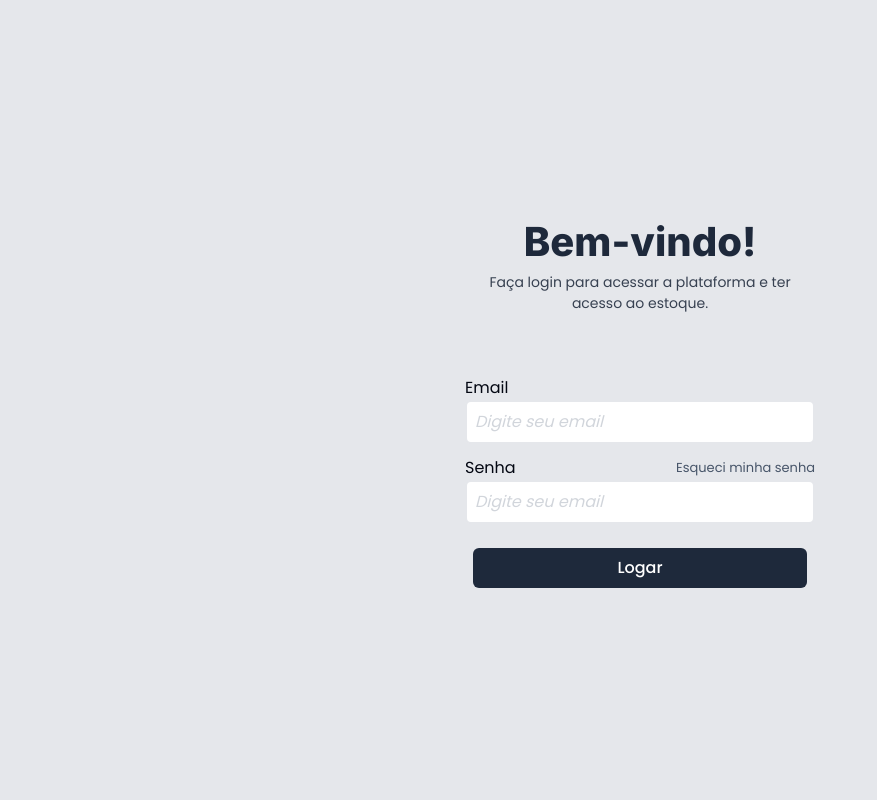
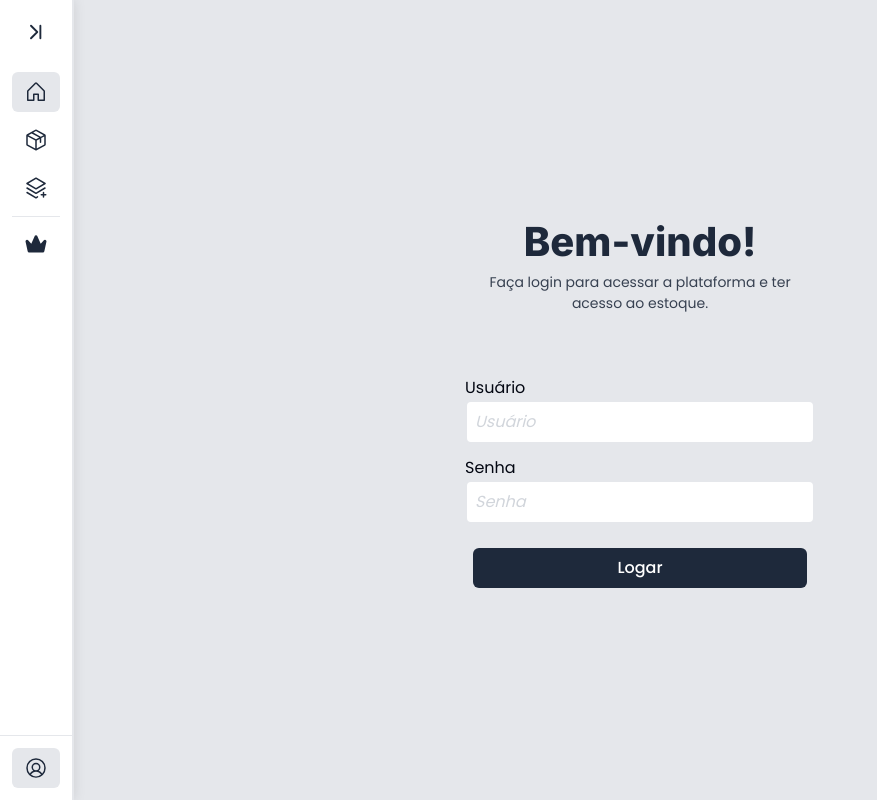
Before and after one commit to LuizLimaG/estoque, a Next.js app: page /login in a window 1280 px wide. Shown: the whole page, without its empty margins (0-877 px from the left). Built offline with nearby package versions, Linux system fonts and the light colour scheme; no server answers.

Commit message:
Created user auth and auth context with firebase

```diff
--- a/package.json
+++ b/package.json
@@ -12,7 +12,7 @@
     "@phosphor-icons/react": "^2.1.5-alpha.3",
     "class-variance-authority": "^0.7.1",
     "clsx": "^2.1.1",
-    "firebase": "^11.3.0",
+    "firebase": "^11.3.1",
     "firebase-admin": "^13.1.0",
     "lucide-react": "^0.475.0",
     "next": "15.1.6",
--- a/src/app/admin/registerCollaborator/page.tsx
+++ b/src/app/admin/registerCollaborator/page.tsx
@@ -1,9 +1,29 @@
+"use client";
+
+import { SignUp } from "@/data/auth/signUp";
+import { redirect } from "next/navigation";
+import { useState } from "react";
+
 export default function RegisterCollaborator() {
+  const [user, setUser] = useState("");
+  const [password, setPassword] = useState("");
+
+  const handleForm = async () => {
+    const { result, error } = await SignUp(`${user}@hotntender.com`, password);
+    if (error) {
+      throw new Error(`${error}`);
+    } else {
+      redirect("/admin");
+    }
+  };
+
   return (
     <div className="w-full h-full grid place-items-center font-poppins">
       <div className="w-4/6 lg:w-2/6 h-[500px] flex flex-col items-center justify-evenly">
         <section className="w-full flex flex-col items-center">
-            <div className="font-inter font-extrabold text-[40px] text-slate-800 text-center">Cadastrar colaborador</div>
+          <div className="font-inter font-extrabold text-[40px] text-slate-800 text-center">
+            Cadastrar colaborador
+          </div>
           <div className="font-normal text-[14px] text-gray-700 text-center">
             Cadastre um colaborador para acessar o sistema.
           </div>
@@ -21,6 +41,8 @@ export default function RegisterCollaborator() {
                 className="w-full rounded-md border-[2px] border-gray-200 px-2 py-2 focus:border-slate-800 placeholder:text-gray-300 placeholder:italic outline-none"
                 name="user"
                 autoComplete="off"
+                value={user}
+                onChange={(e) => setUser(e.target.value)}
               />
             </div>
             <div className="w-full">
@@ -33,23 +55,16 @@ export default function RegisterCollaborator() {
                 className="w-full rounded-md border-[2px] border-gray-200 px-2 py-2 focus:border-slate-800 placeholder:text-gray-300 placeholder:italic outline-none"
                 name="password"
                 autoComplete="off"
-                />
-              </div>
-              <div className="w-full">
-                <div>
-                  <label htmlFor="confirmPassword">Confirmar senha</label>
-                </div>
-                <input
-                  type="text"
-                  placeholder="Confirme a senha"
-                  className="w-full rounded-md border-[2px] border-gray-200 px-2 py-2 focus:border-slate-800 placeholder:text-gray-300 placeholder:italic outline-none"
-                  name="confirmPassword"
-                  autoComplete="off"
+                value={password}
+                onChange={(e) => setPassword(e.target.value)}
               />
             </div>
           </div>
           <div className="w-full px-2">
-              <button className="block w-full bg-slate-800 text-white font-medium rounded-md py-2 hover:bg-slate-700 transition-all duration-200">
+            <button
+              onClick={handleForm}
+              className="block w-full bg-slate-800 text-white font-medium rounded-md py-2 hover:bg-slate-700 transition-all duration-200"
+            >
               Logar
             </button>
           </div>
--- a/src/app/layout.tsx
+++ b/src/app/layout.tsx
@@ -1,10 +1,14 @@
-"use client";
 import { Inter, Poppins } from "next/font/google";
 import "./globals.css";
 import NextTopLoader from "nextjs-toploader";
 import Sidebar, { SidebarItem } from "@/components/sidebar";
-import { CrownSimple, House, Package, StackPlus, UserCircle } from "@phosphor-icons/react/dist/ssr";
-import { usePathname } from "next/navigation";
+import {
+  CrownSimple,
+  House,
+  Package,
+  StackPlus,
+} from "@phosphor-icons/react/dist/ssr";
+import { AuthContextProvider } from "@/context/authProvider";
 
 const poppins = Poppins({
   subsets: ["latin"],
@@ -23,21 +27,17 @@ export default function RootLayout({
 }: Readonly<{
   children: React.ReactNode;
 }>) {
-  const pathname = usePathname();
-  const routesWithoutSidebar = ["/login"];
-  const shouldShowSidebar = !routesWithoutSidebar.includes(pathname);
-
   return (
     <html lang="pt-br">
       <body
         className={`antialiased h-screen ${poppins.variable} ${inter.variable}  bg-gray-200`}
       >
+        <AuthContextProvider>
           <NextTopLoader
             height={5}
             color="#1E293B"
             showSpinner={false}
           ></NextTopLoader>
-        {shouldShowSidebar && (
           <Sidebar>
             <SidebarItem
               icon={<House size={24} />}
@@ -66,8 +66,8 @@ export default function RootLayout({
               link={"/admin"}
             />
           </Sidebar>
-        )}
           {children}
+        </AuthContextProvider>
       </body>
     </html>
   );
--- a/src/app/login/page.tsx
+++ b/src/app/login/page.tsx
@@ -1,9 +1,35 @@
+"use client";
+
+import { SignIn } from "@/data/auth/signIn";
+import { FirebaseError } from "firebase/app";
+import { redirect } from "next/navigation";
+import { useState } from "react";
+
 export default function Login() {
+  const [user, setUser] = useState("");
+  const [password, setPassword] = useState("");
+
+  const handleForm = async () => {
+    const { result, error } = await SignIn(`${user}@hotntender.com`, password);
+    if (error) {
+      const firebaseError = error as FirebaseError;
+      if (firebaseError.message) {
+        throw new Error(firebaseError.message);
+      } else {
+        throw new Error("Erro desconhecido");
+      }
+    } else {
+      redirect("/");
+    }
+  };
+
   return (
     <div className="w-full h-full grid place-items-center font-poppins">
       <div className="w-[350px] h-[500px] flex flex-col items-center justify-evenly">
         <section className="w-full flex flex-col items-center">
-          <div className="font-inter font-extrabold text-[40px] text-slate-800">Bem-vindo!</div>
+          <div className="font-inter font-extrabold text-[40px] text-slate-800">
+            Bem-vindo!
+          </div>
           <div className="font-normal text-[14px] text-gray-700 text-center">
             Faça login para acessar a plataforma e ter acesso ao estoque.
           </div>
@@ -13,32 +39,36 @@ export default function Login() {
           <div className="w-full flex flex-col gap-3">
             <div className="w-full">
               <div>
-                <label htmlFor="email">Email</label>
+                <label htmlFor="user">Usuário</label>
               </div>
               <input
                 type="text"
-                placeholder="Digite seu email"
+                placeholder="Usuário"
                 className="w-full rounded-md border-[2px] border-gray-200 px-2 py-2 focus:border-slate-800 placeholder:text-gray-300 placeholder:italic"
-                name="email"
+                name="user"
+                value={user}
+                onChange={(e) => setUser(e.target.value)}
               />
             </div>
             <div className="w-full">
               <div className="flex items-center justify-between">
-                <label htmlFor="senha">Senha</label>
-                <span className="text-[13px] text-slate-600 cursor-pointer hover:underline">
-                  Esqueci minha senha
-                </span>
+                <label htmlFor="password">Senha</label>
               </div>
               <input
                 type="text"
-                placeholder="Digite seu email"
+                placeholder="Senha"
                 className="w-full rounded-md border-[2px] border-gray-200 px-2 py-2 focus:border-slate-800 placeholder:text-gray-300 placeholder:italic"
-                name="email"
+                name="password"
+                value={password}
+                onChange={(e) => setPassword(e.target.value)}
               />
             </div>
           </div>
           <div className="w-full px-2">
-            <button className="block w-full bg-slate-800 text-white font-medium rounded-md py-2 hover:bg-slate-700 transition-all duration-200">
+            <button
+              onClick={handleForm}
+              className="block w-full bg-slate-800 text-white font-medium rounded-md py-2 hover:bg-slate-700 transition-all duration-200"
+            >
               Logar
             </button>
           </div>
--- /dev/null
+++ b/src/context/authContext.ts
@@ -0,0 +1,12 @@
+'use client'
+
+import { User } from "firebase/auth"
+import { createContext, useContext } from "react"
+
+interface AuthContextType {
+    userAuth: User | null,
+    logout: () => void
+}
+
+export const AuthContext = createContext<AuthContextType>({} as AuthContextType)
+export const useAuthContext = () => useContext(AuthContext)
--- /dev/null
+++ b/src/context/authProvider.tsx
@@ -0,0 +1,58 @@
+"use client";
+
+import app from "@/data/firebase/firebaseConfig";
+import { getAuth, onAuthStateChanged, signOut, User } from "firebase/auth";
+import React, { useEffect, useState } from "react";
+import { AuthContext } from "./authContext";
+
+interface AuthContextProviderProps {
+  children: React.ReactNode;
+}
+
+const auth = getAuth(app);
+
+export const AuthContextProvider: React.FC<AuthContextProviderProps> = ({
+  children,
+}) => {
+  const [userAuth, setUserAuth] = useState<User | null>(null);
+  const [loading, setLoading] = useState(true);
+
+  useEffect(() => {
+    const unsubscribe = onAuthStateChanged(
+      auth,
+      (authUserCredentials: User | null) => {
+        setUserAuth(authUserCredentials);
+        setLoading(false);
+      }
+    );
+    return () => unsubscribe();
+  }, []);
+
+  async function logout() {
+    let result = null;
+    let error = null;
+
+    try {
+      result = await signOut(auth);
+    } catch (e) {
+      error = e;
+    }
+
+    return {
+      result,
+      error,
+    };
+  }
+
+  return (
+    <AuthContext.Provider value={{ userAuth, logout }}>
+      {loading ? (
+        <div className="flex items-center justify-center w-full">
+          <div className="animate-spin rounded-full h-12 w-12 border-4 border-r-slate-800 border-justPurple" />
+        </div>
+      ) : (
+        children
+      )}
+    </AuthContext.Provider>
+  );
+};
--- /dev/null
+++ b/src/data/auth/signIn.ts
@@ -0,0 +1,20 @@
+import { getAuth, signInWithEmailAndPassword } from "firebase/auth";
+import app from "../firebase/firebaseConfig";
+
+const auth = getAuth(app);
+
+export async function SignIn(email: string, password: string) {
+  let result = null;
+  let error = null;
+
+  try {
+    result = await signInWithEmailAndPassword(auth, email, password);
+  } catch (err) {
+    error = err;
+  }
+
+  return {
+    result,
+    error,
+  };
+}
--- /dev/null
+++ b/src/data/auth/signUp.ts
@@ -0,0 +1,20 @@
+import dbConfig from '../firebase/firebaseConfig'
+import { createUserWithEmailAndPassword, getAuth } from "firebase/auth";
+
+const auth = getAuth(dbConfig)
+
+export async function SignUp(email: string, password: string) {
+    let result = null
+    let error = null
+
+    try {
+        result = await createUserWithEmailAndPassword(auth, email, password)
+    } catch (err) {
+        error = err
+    }
+
+    return {
+        result,
+        error
+    }
+}
--- a/src/data/firebase/firebaseConfig.ts
+++ b/src/data/firebase/firebaseConfig.ts
@@ -1,4 +1,4 @@
-import { initializeApp } from "firebase/app";
+import { getApps, initializeApp } from "firebase/app";
 import { getFirestore } from "firebase/firestore";
 
 const firebaseConfig = {
@@ -11,7 +11,7 @@ const firebaseConfig = {
   measurementId: "G-HMTFTQ61F1"
 };
 
-const app = initializeApp(firebaseConfig);
+const app = getApps().length === 0 ? initializeApp(firebaseConfig) : getApps()[0];
 const db = getFirestore(app)
 
 export { db }
```
Also changed, not shown: 1 other file (tests, documents, lock files or other folders). Lines whose indentation alone changed are shown as unchanged.
